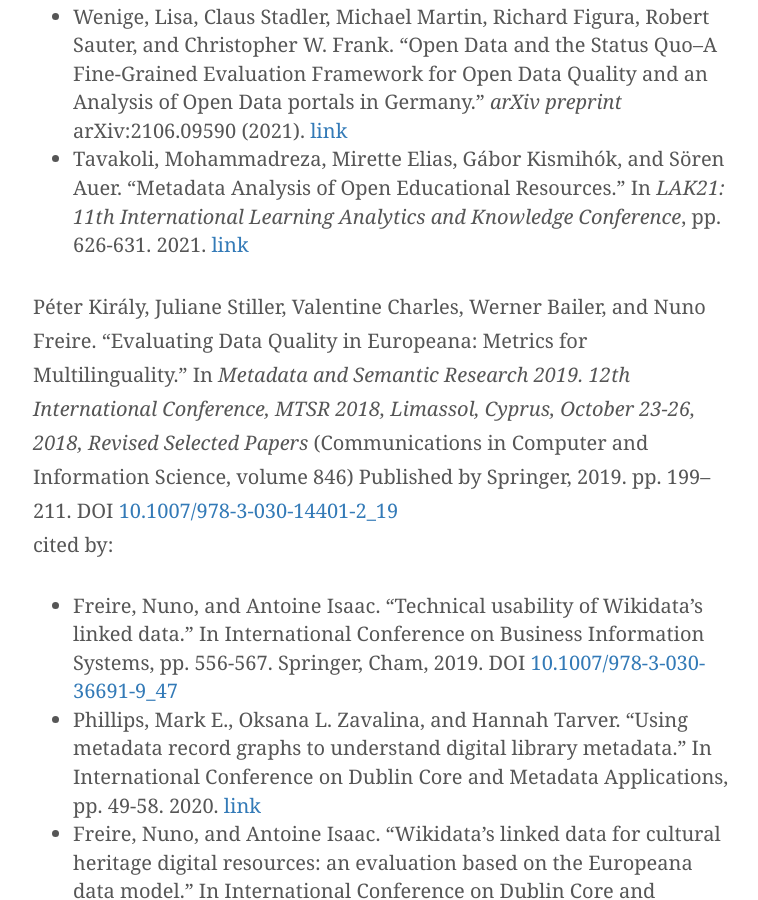
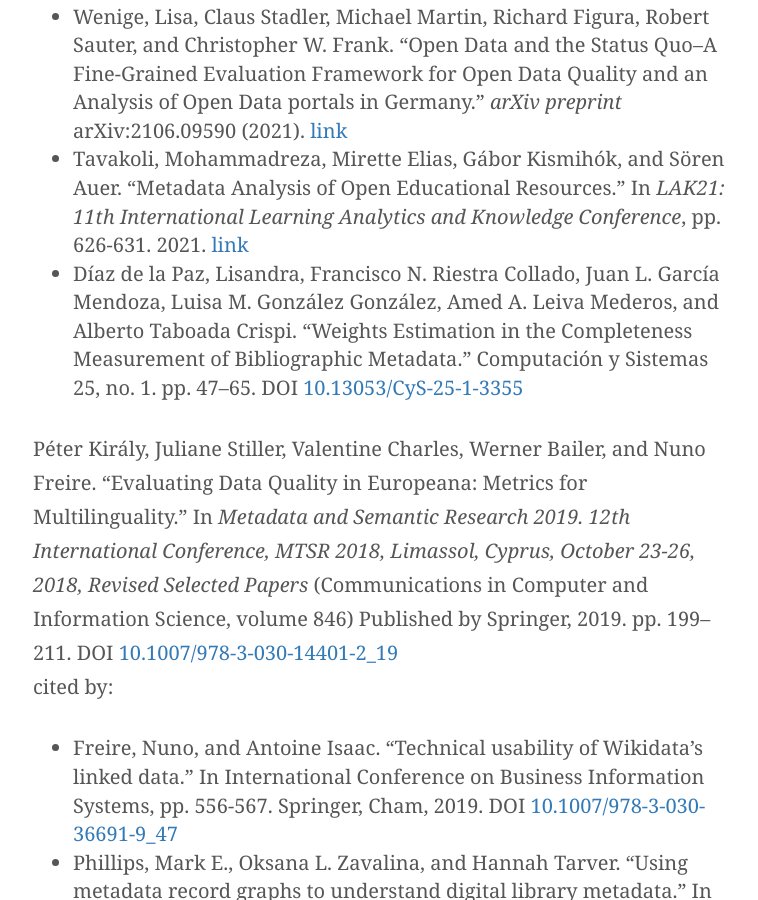
Before and after one commit to pkiraly/pkiraly.github.io, a Jekyll site: the page built from about.md, in a window 1280 px wide and 900 px high, scrolled down 5438 px. Shown: the whole window, without its empty margins (257-1015 px from the left). Built offline with Jekyll 4.4.1, drawn with Linux system fonts in a browser that asks for light colours; nearby versions of some CDN libraries; some web fonts are replaced; comment, search, counter and statistics services are not loaded.

Commit message:
Update about.md

```diff
--- a/about.md
+++ b/about.md
@@ -73,6 +73,7 @@
  * Lorenzini, Matteo, Marco Rospocher, and Sara Tonelli. "Automatically evaluating the quality of textual descriptions in cultural heritage records." _International Journal on Digital Libraries_ 22, no. 2 (2021): 217-231. [link](https://link.springer.com/article/10.1007/s00799-021-00302-1)
  * Wenige, Lisa, Claus Stadler, Michael Martin, Richard Figura, Robert Sauter, and Christopher W. Frank. "Open Data and the Status Quo--A Fine-Grained Evaluation Framework for Open Data Quality and an Analysis of Open Data portals in Germany." _arXiv preprint_ arXiv:2106.09590 (2021). [link](https://arxiv.org/abs/2106.09590)
  * Tavakoli, Mohammadreza, Mirette Elias, Gábor Kismihók, and Sören Auer. "Metadata Analysis of Open Educational Resources." In _LAK21: 11th International Learning Analytics and Knowledge Conference_, pp. 626-631. 2021. [link](https://dl.acm.org/doi/abs/10.1145/3448139.3448208)
+ * Díaz de la Paz, Lisandra, Francisco N. Riestra Collado, Juan L. García Mendoza, Luisa M. González González, Amed A. Leiva Mederos, and Alberto Taboada Crispi. "Weights Estimation in the Completeness Measurement of Bibliographic Metadata." Computación y Sistemas 25, no. 1. pp. 47–65. DOI [10.13053/CyS-25-1-3355](https://doi.org/10.13053/CyS-25-1-3355)
 
 Péter Király, Juliane Stiller, Valentine Charles, Werner Bailer, and Nuno Freire. “Evaluating Data Quality in Europeana: Metrics for Multilinguality.” In *Metadata and Semantic Research 2019. 12th International Conference, MTSR 2018, Limassol, Cyprus, October 23-26, 2018, Revised Selected Papers* (Communications in Computer and Information Science, volume 846) Published by Springer, 2019. pp. 199–211. DOI [10.1007/978-3-030-14401-2_19](https://doi.org/10.1007/978-3-030-14401-2_19)<br/>
 cited by:<br/>
```
